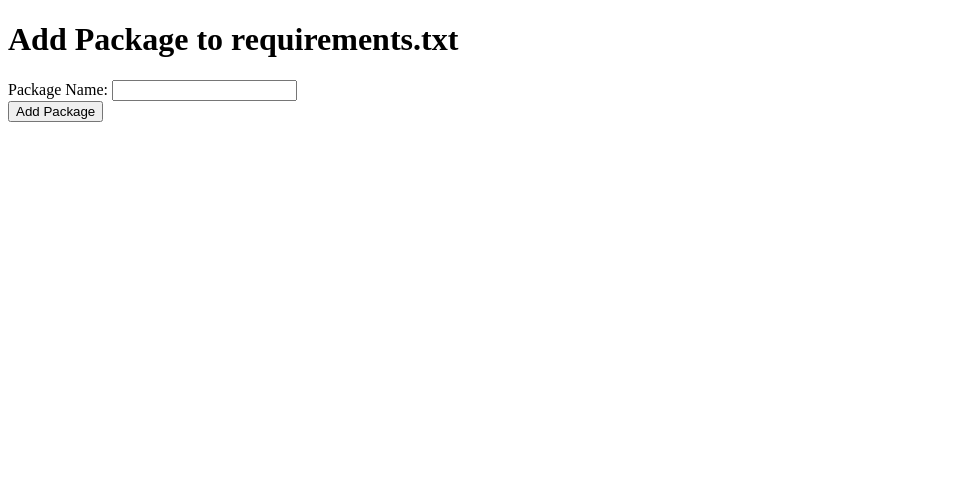
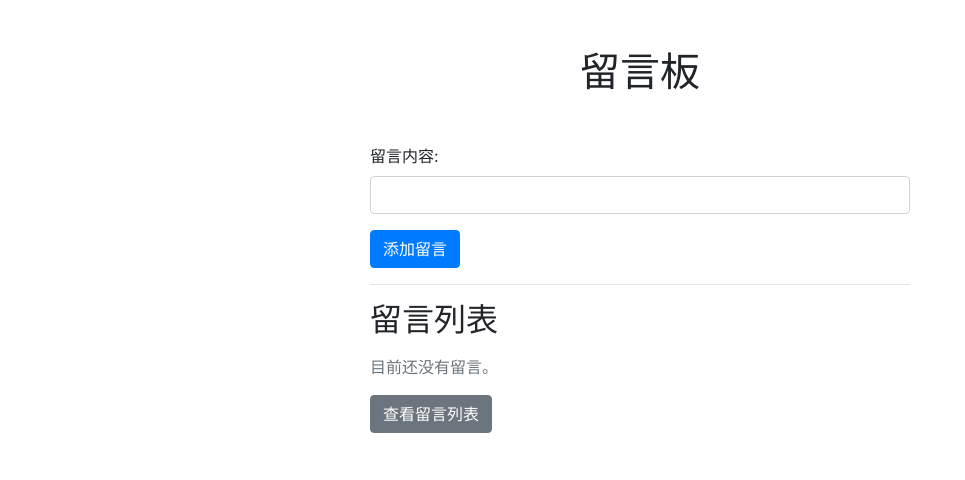
Before and after one commit to Pascal-LJN/Innovation, a Flask app: page /messages in a window 1280 px wide. Shown: the top 480 px of the page, without its empty margins (0-965 px from the left). Run offline with Flask 3, Linux system fonts and the light colour scheme; some libraries are stand-ins or nearby versions.

Commit message:
Update index.html.jinja2

```diff
--- a/templates/index.html.jinja2
+++ b/templates/index.html.jinja2
@@ -1,15 +1,40 @@
 <!DOCTYPE html>
 <html>
   <head>
-    <title>Add Package to requirements.txt</title>
+    <title>留言板</title>
+    <!-- 引入Bootstrap样式 -->
+    <link rel="stylesheet" href="https://cdn.bootcss.com/bootstrap/4.3.1/css/bootstrap.min.css">
   </head>
   <body>
-    <h1>Add Package to requirements.txt</h1>
-    <form method="POST">
-      <label for="package_name">Package Name:</label>
-      <input type="text" id="package_name" name="package_name">
-      <br>
-      <input type="submit" value="Add Package">
-    </form>
+    <div class="container py-5">
+      <h1 class="text-center mb-5">留言板</h1>
+      <div class="row">
+        <div class="col-md-6 offset-md-3">
+          <form method="POST" action="{{ url_for('index') }}">
+            <div class="form-group">
+              <label for="message">留言内容:</label>
+              <input type="text" id="message" name="message" class="form-control">
+            </div>
+            <button type="submit" class="btn btn-primary">添加留言</button>
+          </form>
+          <hr>
+          {% if show_messages %}
+          <h2 class="mb-3">留言列表</h2>
+          {% if messages %}
+          {% for message in messages %}
+          <div class="card mb-3">
+            <div class="card-body">{{ message }}</div>
+          </div>
+          {% endfor %}
+          {% else %}
+          <p class="text-muted">目前还没有留言。</p>
+          {% endif %}
+          {% endif %}
+          <a href="{{ url_for('get_messages') }}" class="btn btn-secondary">查看留言列表</a>
+        </div>
+      </div>
+    </div>
+    <!-- 引入Bootstrap脚本 -->
+    <script src="https://cdn.bootcss.com/bootstrap/4.3.1/js/bootstrap.min.js"></script>
   </body>
 </html>
```
